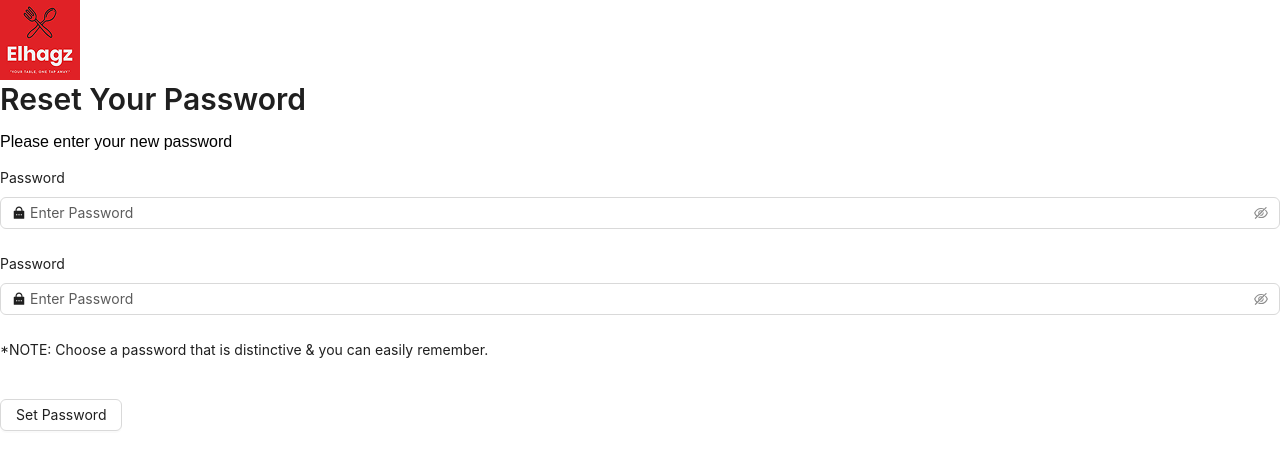
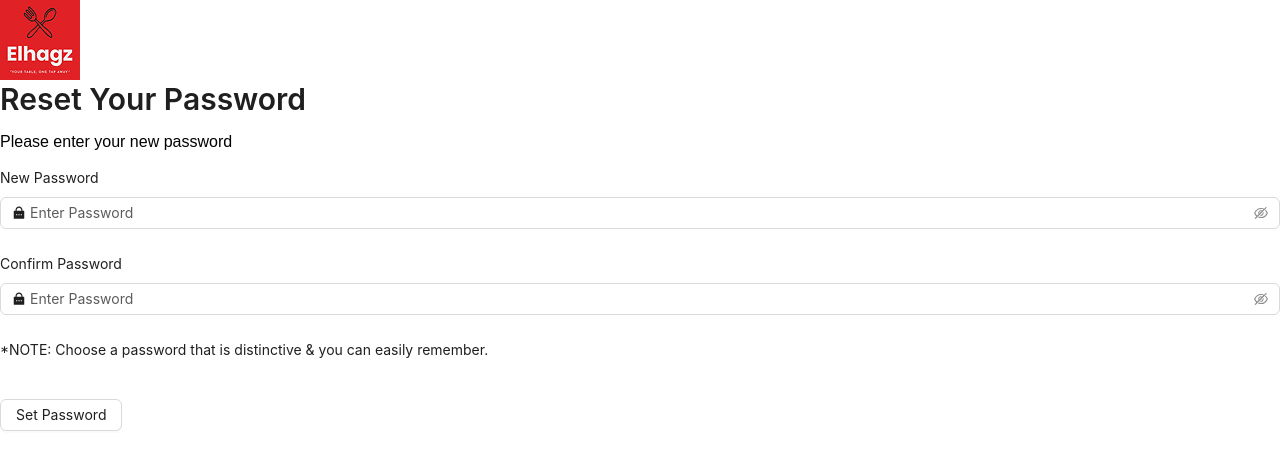
Before and after one commit to goni715/restaurant-admin-dashboard, a React (Vite) app: page /reset-password in a window 1280 px wide. Shown: the top 453 px of the page. Built offline with nearby package versions, Linux system fonts and the light colour scheme.

Commit message:
password reset success

```diff
--- /dev/null
+++ b/src/components/auth/ResetPasswordForm.jsx
@@ -0,0 +1,91 @@
+import { Button, Form, Input } from "antd";
+import { RiLockPasswordFill } from "react-icons/ri";
+import { useForgotPassCreateNewPassMutation } from "../../redux/features/auth/authApi";
+import { getEmail, getOtp } from "../../helper/SessionHelper";
+
+const ResetPasswordForm = () => {
+    const [forgotPassCreateNewPass, { isLoading }] = useForgotPassCreateNewPassMutation();
+
+      const onFinish = (values) => {
+        forgotPassCreateNewPass({
+            email: getEmail(),
+            otp: getOtp(),
+            password: values.password
+        });
+      };
+
+  return (
+    <>
+      <Form
+        name="login"
+        initialValues={{ remember: true }}
+        onFinish={onFinish}
+        layout="vertical"
+        className="w-full max-w-sm"
+      >
+        <Form.Item
+          label={
+            <span className="text-black font-semibold text-lg">New Password</span>
+          }
+          name="password"
+          rules={[
+            { required: true, message: "Please enter new password!" },
+            { min: 6, message: "New Password must be at least 6 characters long!" },
+          ]}
+        >
+          <Input.Password
+            placeholder="Enter Password"
+            prefix={<RiLockPasswordFill className="text-[#5C5C5C]" />}
+            className="!border-black border-2 rounded-md p-2 "
+          />
+        </Form.Item>
+
+        <Form.Item
+          label={
+            <span className="text-black font-semibold text-lg">Confirm Password</span>
+          }
+          name="confirmPassword"
+          dependencies={['password']}
+          rules={[
+            { required: true, message: "Please enter confirm Password" },
+            ({ getFieldValue }) => ({
+                validator(_, value) {
+                  if (!value || getFieldValue('password') === value) {
+                    return Promise.resolve();
+                  }
+                  return Promise.reject(new Error('The new password that you entered do not match!'));
+                },
+            }),
+          ]}
+        >
+          <Input.Password
+            placeholder="Enter Password"
+            prefix={<RiLockPasswordFill className="text-[#5C5C5C]" />}
+            className="!border-black border-2 rounded-md p-2 "
+          />
+        </Form.Item>
+
+        <Form.Item>
+          <div p>
+            <p className="!text-black font-semibold">
+              *NOTE: Choose a password that is distinctive & you can easily
+              remember.
+            </p>
+          </div>
+        </Form.Item>
+
+        <Form.Item>
+          <Button
+            htmlType="submit"
+            disabled={isLoading}
+            className="w-full !bg-red-500 hover:bg-red-600 border-0 rounded-md p-2 !text-white disabled:cursor-not-allowed"
+          >
+           {isLoading ? "Processing..." : "Set Password"}
+          </Button>
+        </Form.Item>
+      </Form>
+    </>
+  );
+};
+
+export default ResetPasswordForm;
--- a/src/components/verificationComponents/VerificationForm.jsx
+++ b/src/components/verificationComponents/VerificationForm.jsx
@@ -1,14 +1,22 @@
-import React, { useState } from "react";
+import React, { useEffect, useState } from "react";
 import { Button} from "antd";
 import logo from "../../../public/elhagz.png";
 import { FaRegArrowAltCircleLeft } from "react-icons/fa";
 import { Link, useNavigate } from "react-router-dom";
 import { ErrorToast } from "../../helper/ValidationHelper";
+import { useForgotPassVerifyOtpMutation } from "../../redux/features/auth/authApi";
+import { getEmail } from "../../helper/SessionHelper";
 
 const VerificationForm = () => {
   const [code, setCode] = useState(new Array(4).fill(""));
+  const [forgotPassVerifyOtp, { isLoading, isSuccess}] = useForgotPassVerifyOtpMutation();
+  const navigate = useNavigate();
 
-  const navigate = useNavigate();
+  useEffect(()=> {
+    if(isSuccess){
+      navigate("/reset-password")
+    }
+  }, [navigate, isSuccess])
 
   const handleChange = (value, index) => {
     if (!isNaN(value)) {
@@ -39,11 +47,20 @@ const VerificationForm = () => {
     }
   };
 
+
+
   const handleVerifyCode = async () => {
     const cleaned = code.filter(item => item !== "").map(Number);
+    const otp = String(cleaned.join(''));
     if(cleaned.length < 4){
       ErrorToast("Please enter 4 digit code")
     }
+
+    //verify-otp
+    forgotPassVerifyOtp({
+      email: getEmail(),
+      otp
+    })
   };
 
   return (
@@ -63,7 +80,7 @@ const VerificationForm = () => {
 
       {/* Instructions */}
       <p className="text-gray-600 mb-6">
-        Please enter the 4 digit verification code we sent to Andric@gmail.com
+        Please enter the 4 digit verification code we have just sent to <span className="text-black font-bold">{getEmail()}</span>
       </p>
 
       {/* Input Fields */}
@@ -98,12 +115,13 @@ const VerificationForm = () => {
       {/* Verify Button */}
       <Button
         onClick={handleVerifyCode}
-        className="w-full !bg-red-500 hover:bg-red-600 border-0 rounded-md p-2 !text-white"
+        disabled={isLoading}
+        className="w-full !bg-red-500 hover:bg-red-600 border-0 rounded-md p-2 !text-white disabled:cursor-not-allowed"
         danger
         size="large"
         block
       >
-        Verify
+        {isLoading ? "Verifying..." : "Verify"}
       </Button>
     </div>
   );
--- a/src/helper/SessionHelper.js
+++ b/src/helper/SessionHelper.js
@@ -16,6 +16,14 @@ class SessionHelper {
         return localStorage.getItem('email');
     }
 
+    setOtp(otp){
+        localStorage.setItem("otp", otp)
+    }
+
+    getOtp(){
+        return localStorage.getItem('otp');
+    }
+
     logout(){
         localStorage.clear();
         window.location.href="/login";
@@ -26,4 +34,4 @@ class SessionHelper {
 
 
 
-export const { setToken, getToken, setEmail, getEmail, logout } = new SessionHelper();
+export const { setToken, getToken, setEmail, getEmail, setOtp, getOtp, logout } = new SessionHelper();
--- a/src/pages/auth/resetPassword/index.jsx
+++ b/src/pages/auth/resetPassword/index.jsx
@@ -6,14 +6,12 @@ import ResetPass from '../../../../public/ResetPassword.png';
 
 import { RiLockPasswordFill } from 'react-icons/ri';
 import { Link } from 'react-router-dom';
+import ResetPasswordForm from '../../../components/auth/ResetPasswordForm';
 
 const { Title } = Typography;
 
 const ResetPassword = () => {
 
-    const onFinish = (values) => {
-        console.log('Received values of form: ', values);
-      };
 
 
   return (
@@ -30,55 +28,7 @@ const ResetPassword = () => {
           <Title level={2} className="text-2xl font-semibold mb-4">Reset Your Password</Title>
           <p className="text-gray-600 mb-6">Please enter your new password</p>
         </div>
-        <Form
-          name="login"
-          initialValues={{ remember: true }}
-          onFinish={onFinish}
-          layout="vertical"
-          className="w-full max-w-sm"
-        >
-
-<Form.Item
-            label={<span className='text-black font-semibold text-lg'>Password</span>}
-            name="password"
-            rules={[{ required: true, message: 'Please enter your password!' }]}
-          >
-            <Input.Password
-              placeholder="Enter Password"
-              prefix={<RiLockPasswordFill className='text-[#5C5C5C]' />}
-              className="!border-black border-2 rounded-md p-2 "
-
-            />
-          </Form.Item>
-
-
-          <Form.Item
-            label={<span className='text-black font-semibold text-lg'>Password</span>}
-            name="password"
-            rules={[{ required: true, message: 'Please enter your password!' }]}
-          >
-            <Input.Password
-              placeholder="Enter Password"
-              prefix={<RiLockPasswordFill className='text-[#5C5C5C]' />}
-              className="!border-black border-2 rounded-md p-2 "
-
-            />
-          </Form.Item>
-
-          <Form.Item>
-           <div p>
-           <p className="!text-black font-semibold" >
-           *NOTE: Choose a password that is distinctive & you can easily  remember.
-            </p>
-           </div>
-          </Form.Item>
-
-          <Form.Item>
-            <Button htmlType="submit" className="w-full !bg-red-500 hover:bg-red-600 border-0 rounded-md p-2 !text-white">
-            Set Password
-            </Button>
-          </Form.Item>
-        </Form>
+         <ResetPasswordForm/>
       </div>
 
       {/* Right side: Image */}
--- a/src/redux/features/auth/authApi.js
+++ b/src/redux/features/auth/authApi.js
@@ -1,6 +1,6 @@
 import {apiSlice} from "../api/apiSlice.js";
 import {ErrorToast, SuccessToast} from "../../../helper/ValidationHelper.js";
-import {setEmail, setToken} from "../../../helper/SessionHelper.js";
+import {logout, setEmail, setOtp, setToken} from "../../../helper/SessionHelper.js";
 
 
 export const authApi = apiSlice.injectEndpoints({
@@ -41,7 +41,7 @@ export const authApi = apiSlice.injectEndpoints({
             }),
             async onQueryStarted(arg, {queryFulfilled, dispatch}){
                 try{
-                    const res = await queryFulfilled;
+                    await queryFulfilled;
                     SuccessToast("Please cheack your email inbox");
                     setEmail(arg.email);
                 }catch(err) {
@@ -63,8 +63,33 @@ export const authApi = apiSlice.injectEndpoints({
             }),
             async onQueryStarted(arg, {queryFulfilled, dispatch}){
                 try{
-                    const res = await queryFulfilled;
-                    SuccessToast("Please cheack your email inbox");
+                    await queryFulfilled;
+                    SuccessToast("Otp is verified successfully");
+                    setOtp(arg.otp)
+                }catch(err) {
+                    const status = err?.error?.status;
+                    if(status === 404){
+                        ErrorToast("Could not Find this Email!")
+                    }
+                    else if(status === 400){
+                        ErrorToast(err?.error?.data?.message);
+                    }else{
+                        ErrorToast("Something Went Wrong!");
+                    }
+                }
+            }
+        }),
+        forgotPassCreateNewPass: builder.mutation({
+            query: (data) => ({
+                url: "/auth/forgot-pass-create-new-pass",
+                method: "POST",
+                body: data
+            }),
+            async onQueryStarted(arg, {queryFulfilled, dispatch}){
+                try{
+                    await queryFulfilled;
+                    SuccessToast("Password is reset successfully");
+                    logout();
                 }catch(err) {
                     const status = err?.error?.status;
                     if(status === 404){
@@ -82,4 +107,4 @@ export const authApi = apiSlice.injectEndpoints({
 })
 
 
-export const { useLoginMutation, useForgotPassSendOtpMutation } = authApi;
+export const { useLoginMutation, useForgotPassSendOtpMutation, useForgotPassVerifyOtpMutation, useForgotPassCreateNewPassMutation } = authApi;
```
